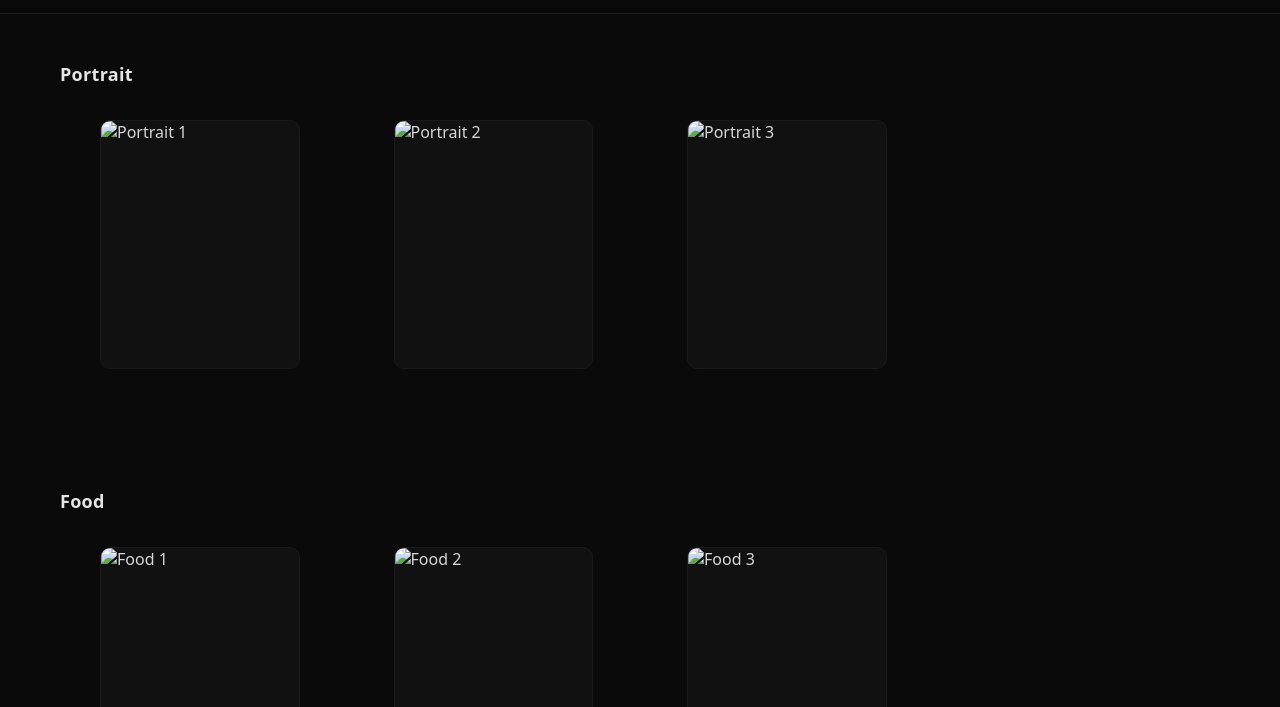
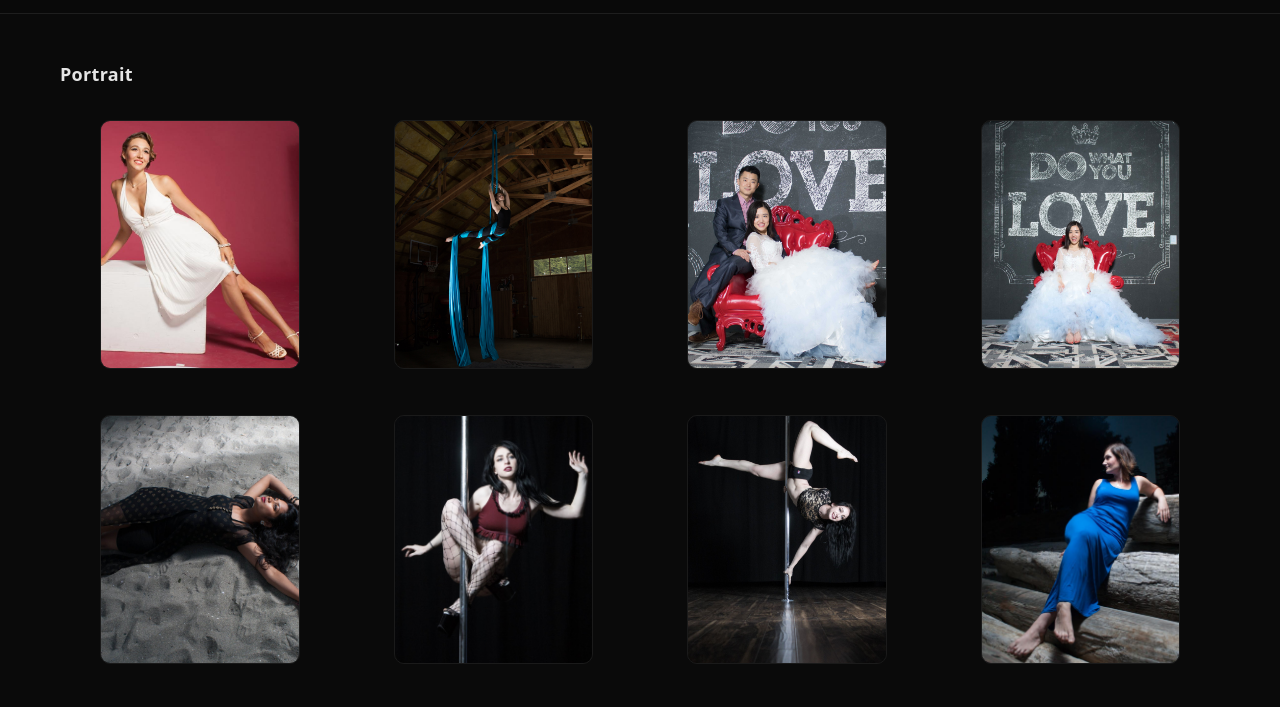
Before and after one commit to rawcolor/rawcolor-photography, a plain HTML site: page index.html in a window 1280 px wide. Shown: the part 57-764 px from the top of the page. Drawn offline with Linux system fonts and the light colour scheme.

Commit message:
use real photos in html

```diff
--- a/index.html
+++ b/index.html
@@ -6,99 +6,28 @@
   <title>Raw Color Photography</title>
   <style>
     :root{
-      --bg:#0a0a0a;
-      --bg-2:#111;
-      --text:#d6d6d6;
-      --muted:#9a9a9a;
-      --accent:#7fd1b9; /* soft green underline like in the screenshot */
-      --max:1200px;
+      --bg:#0a0a0a; --bg-2:#111; --text:#d6d6d6; --muted:#9a9a9a;
+      --accent:#7fd1b9; --max:1200px;
     }
     *{box-sizing:border-box}
-    html,body{margin:0;padding:0;background:var(--bg);color:var(--text);font-family:system-ui,-apple-system,Segoe UI,Roboto,Inter,Helvetica,Arial,sans-serif;}
+    html,body{margin:0;padding:0;background:var(--bg);color:var(--text);font-family:system-ui,-apple-system,Segoe UI,Roboto,Inter,Helvetica,Arial,sans-serif}
     a{color:inherit;text-decoration:none}
-
-    /* HEADER */
-    .site-header{
-      position: sticky; top:0; z-index: 50;
-      backdrop-filter: saturate(1.2) blur(4px);
-      background: rgba(10,10,10,0.85);
-      border-bottom: 1px solid #1e1e1e;
-    }
-    .header-wrap{
-      max-width: var(--max);
-      margin: 0 auto;
-      display:flex; align-items:center; justify-content:space-between;
-      padding: 16px 20px;
-    }
-    .brand{
-      font-size: clamp(18px, 2.3vw, 28px);
-      font-weight: 600;
-      letter-spacing:.2px;
-      white-space:nowrap;
-    }
-    nav ul{
-      display:flex; gap: 22px; list-style:none; margin:0; padding:0;
-      align-items:center;
-    }
-    nav a{
-      color: var(--muted);
-      font-size: 14px; letter-spacing:.4px;
-      padding: 6px 0;
-      border-bottom: 2px solid transparent;
-      transition: color .15s ease, border-color .15s ease;
-    }
-    nav a:hover{ color: var(--text)}
-    nav a.active{ color: var(--text); border-bottom-color: var(--accent); }
-
-    .icon{
-      display:inline-flex; width:18px; height:18px; vertical-align:middle; opacity:.9;
-    }
-    .icon:hover{ opacity:1 }
-
-    /* PAGE SECTIONS */
-    .section{
-      max-width: var(--max);
-      margin: 0 auto;
-      padding: 48px 20px 56px;
-    }
-    .section h2{
-      margin: 0 0 18px;
-      font-weight:600; letter-spacing:.3px;
-      font-size: 18px; color:#e5e5e5;
-    }
-
-    /* GALLERY GRID */
-    .gallery{
-      display:grid;
-      grid-template-columns: repeat(auto-fill, minmax(230px, 1fr));
-      gap: 14px;
-    }
-    .card{
-      background: var(--bg-2);
-      border: 1px solid #1a1a1a;
-      border-radius: 10px;
-      overflow:hidden;
-    }
-    .card img{
-      display:block; width:100%; height:auto; aspect-ratio: 4/5; object-fit: cover;
-      transition: transform .25s ease;
-    }
-    .card:hover img{ transform: scale(1.02) }
-
-    /* FOOTER */
-    footer{
-      border-top:1px solid #1e1e1e;
-      color:var(--muted);
-      text-align:center;
-      padding:24px 16px 40px;
-      font-size:13px;
-    }
-
-    /* SMALL SCREENS */
-    @media (max-width: 720px){
-      nav ul{ gap:14px }
-      .section{ padding-top:36px }
-    }
+    .site-header{position:sticky;top:0;z-index:50;backdrop-filter:saturate(1.2) blur(4px);background:rgba(10,10,10,.85);border-bottom:1px solid #1e1e1e}
+    .header-wrap{max-width:var(--max);margin:0 auto;display:flex;align-items:center;justify-content:space-between;padding:16px 20px}
+    .brand{font-size:clamp(18px,2.3vw,28px);font-weight:600;letter-spacing:.2px;white-space:nowrap}
+    nav ul{display:flex;gap:22px;list-style:none;margin:0;padding:0;align-items:center}
+    nav a{color:var(--muted);font-size:14px;letter-spacing:.4px;padding:6px 0;border-bottom:2px solid transparent;transition:color .15s,border-color .15s}
+    nav a:hover{color:var(--text)} nav a.active{color:var(--text);border-bottom-color:var(--accent)}
+    .icon{display:inline-flex;width:18px;height:18px;vertical-align:middle;opacity:.9}
+    .icon:hover{opacity:1}
+    .section{max-width:var(--max);margin:0 auto;padding:48px 20px 56px}
+    .section h2{margin:0 0 18px;font-weight:600;letter-spacing:.3px;font-size:18px;color:#e5e5e5}
+    .gallery{display:grid;grid-template-columns:repeat(auto-fill,minmax(230px,1fr));gap:14px}
+    .card{background:var(--bg-2);border:1px solid #1a1a1a;border-radius:10px;overflow:hidden}
+    .card img{display:block;width:100%;height:auto;aspect-ratio:4/5;object-fit:cover;transition:transform .25s}
+    .card:hover img{transform:scale(1.02)}
+    footer{border-top:1px solid #1e1e1e;color:var(--muted);text-align:center;padding:24px 16px 40px;font-size:13px}
+    @media (max-width:720px){nav ul{gap:14px}.section{padding-top:36px}}
   </style>
 </head>
 <body>
@@ -114,7 +43,6 @@
           <li><a href="#contact" data-link>Contacts</a></li>
           <li>
             <a href="https://instagram.com/" target="_blank" rel="noopener" aria-label="Instagram">
-              <!-- Minimal Instagram glyph (SVG) -->
               <svg class="icon" viewBox="0 0 24 24" fill="none" stroke="currentColor" stroke-width="1.6" stroke-linecap="round" stroke-linejoin="round" aria-hidden="true">
                 <rect x="3" y="3" width="18" height="18" rx="5"></rect>
                 <path d="M16 11.37A4 4 0 1 1 12.63 8 4 4 0 0 1 16 11.37z"></path>
@@ -130,34 +58,19 @@
   <!-- PORTRAIT -->
   <section id="portrait" class="section" tabindex="-1">
     <h2>Portrait</h2>
-    <div class="gallery">
-      <!-- Replace these with your files: /portrait/... -->
-      <figure class="card"><img src="portrait/photo1.jpg" alt="Portrait 1"></figure>
-      <figure class="card"><img src="portrait/photo2.jpg" alt="Portrait 2"></figure>
-      <figure class="card"><img src="portrait/photo3.jpg" alt="Portrait 3"></figure>
-    </div>
+    <div id="portrait-grid" class="gallery"></div>
   </section>
 
   <!-- FOOD -->
   <section id="food" class="section" tabindex="-1">
     <h2>Food</h2>
-    <div class="gallery">
-      <!-- Replace with /food/... -->
-      <figure class="card"><img src="food/food1.jpg" alt="Food 1"></figure>
-      <figure class="card"><img src="food/food2.jpg" alt="Food 2"></figure>
-      <figure class="card"><img src="food/food3.jpg" alt="Food 3"></figure>
-    </div>
+    <div id="food-grid" class="gallery"></div>
   </section>
 
   <!-- NUDE -->
   <section id="nude" class="section" tabindex="-1">
     <h2>Nude</h2>
-    <div class="gallery">
-      <!-- Replace with /nude/... -->
-      <figure class="card"><img src="nude/nude1.jpg" alt="Nude 1"></figure>
-      <figure class="card"><img src="nude/nude2.jpg" alt="Nude 2"></figure>
-      <figure class="card"><img src="nude/nude3.jpg" alt="Nude 3"></figure>
-    </div>
+    <div id="nude-grid" class="gallery"></div>
   </section>
 
   <!-- CONTACT -->
@@ -189,8 +102,6 @@
         }
       });
     });
-
-    // Observe sections to toggle active underline like the screenshot
     const map = new Map(links.map(a=>[a.getAttribute('href'), a]));
     const io = new IntersectionObserver((entries)=>{
       entries.forEach(entry=>{
@@ -203,11 +114,91 @@
         }
       });
     }, {rootMargin:'-40% 0px -50% 0px', threshold:0});
-
     document.querySelectorAll('.section').forEach(s=>io.observe(s));
-    // If page loads with a hash, mark it active
     const init = map.get(location.hash); if(init){ links.forEach(l=>l.classList.remove('active')); init.classList.add('active'); }
     else { links[0]?.classList.add('active'); }
+
+    // ---------- Image Lists (from your `ls`) ----------
+    const portrait = [
+      "468575439_10162548447621579_543252444946822234_n.jpg",
+      "Aerial Fabric Silk Dance Girl Back Stretch---Portrait.jpg",
+      "Bride and Groom Sitting together on Red Chair in front of Love Sign---Portrait.jpg",
+      "Bride in White Wedding Dress Sitting in front of Love Sign---Portrait.jpg",
+      "Girl Lying by the Beach face up---Portrait.jpg",
+      "Girl Pole Dance Red Top---Portrait.jpg",
+      "Girl Pole Dance upside down---Portrait.jpg",
+      "Girl in Blue Dress on Beach Log---Portrait.jpg",
+      "Girl in flowy white dress holding umbrella under cherry blossom trees---Portrait - Copy.jpg",
+      "Girl in white dread holding umbrella under cherry blossom trees---Portrait.jpg",
+      "Girl lying by the beach---Portrait.jpg",
+      "Girl pole dance---Portrait.jpg",
+      "Girl with feather on the head in white blue dress---Portrait.jpg",
+      "Indian Lady in Traditional Dress---Portrait.jpg",
+      "Just Landed in the Forest---Portrait.jpg",
+      "Silk Dance---Portrait.jpg",
+      "copy Aerial Fabric Silk Dance Back Bend---Portrait.jpg",
+      "gilr smile 3.jpg",
+      "girl smile 1.jpg",
+      "girl smile 4.jpg",
+      "girl smile 5.jpg",
+      "maternaity 1.jpg",
+      "maternity 2.jpg",
+      "pole 1.jpg",
+      "pole 2.jpg",
+      "pole 3.jpg",
+      "pole 4.jpg",
+      "pole 5.jpg"
+    ];
+
+    const food = [
+      "3 eggs in a basket ---Food.jpg",
+      "Japanese Rice---Food.jpg",
+      "Japanese food Tempura---Food.jpg"
+    ];
+
+    const nude = [
+      " Back.jpg",
+      "Boxing guy with black background---Portrait.jpg",
+      "Girl longhair---Nude.jpeg",
+      "Girl nude sit back---Nude.jpg",
+      "IMG_1981.jpg",
+      "IMG_1995.jpg",
+      "IMG_2007.jpg",
+      "IMG_2049-1.jpg",
+      "IMG_2050-1.jpg",
+      "IMG_2073-1.jpg",
+      "Pole dance girl dark---Nude.jpeg",
+      "back sitting.jpg",
+      "girl.jpg",
+      "legs.jpg",
+      "male.jpg",
+      "maternity 3.jpg"
+    ];
+
+    // ---------- Render helpers ----------
+    function niceAlt(name){
+      return name.replace(/\.[^.]+$/,'').replace(/[-_]+/g,' ').replace(/\s+/g,' ').trim();
+    }
+    function renderGallery(containerId, dir, files){
+      const root = document.getElementById(containerId);
+      root.innerHTML = '';
+      files.forEach(name=>{
+        const url = dir + "/" + encodeURIComponent(name);
+        const fig = document.createElement('figure');
+        fig.className = 'card';
+        const img = document.createElement('img');
+        img.loading = 'lazy';
+        img.decoding = 'async';
+        img.alt = niceAlt(name);
+        img.src = url;
+        fig.appendChild(img);
+        root.appendChild(fig);
+      });
+    }
+
+    renderGallery('portrait-grid','portrait',portrait);
+    renderGallery('food-grid','food',food);
+    renderGallery('nude-grid','nude',nude);
   </script>
 </body>
 </html>
```
